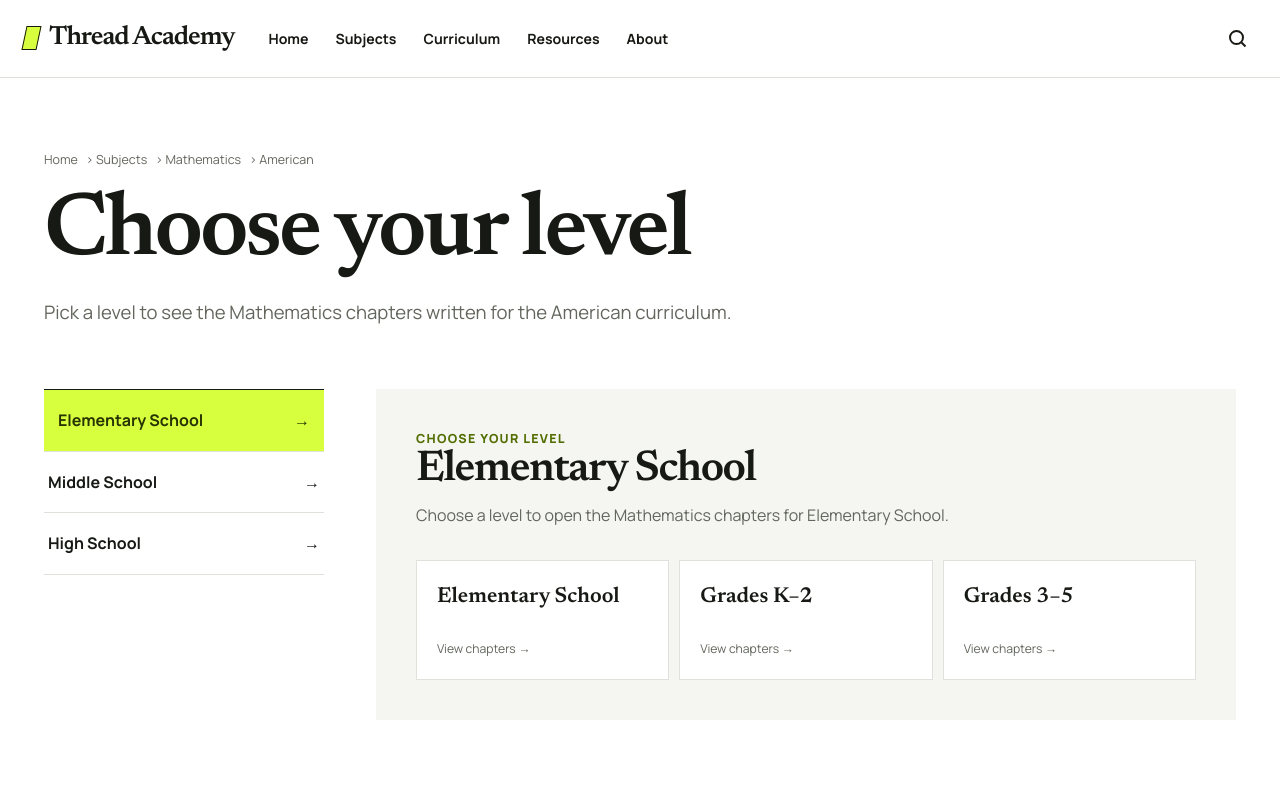
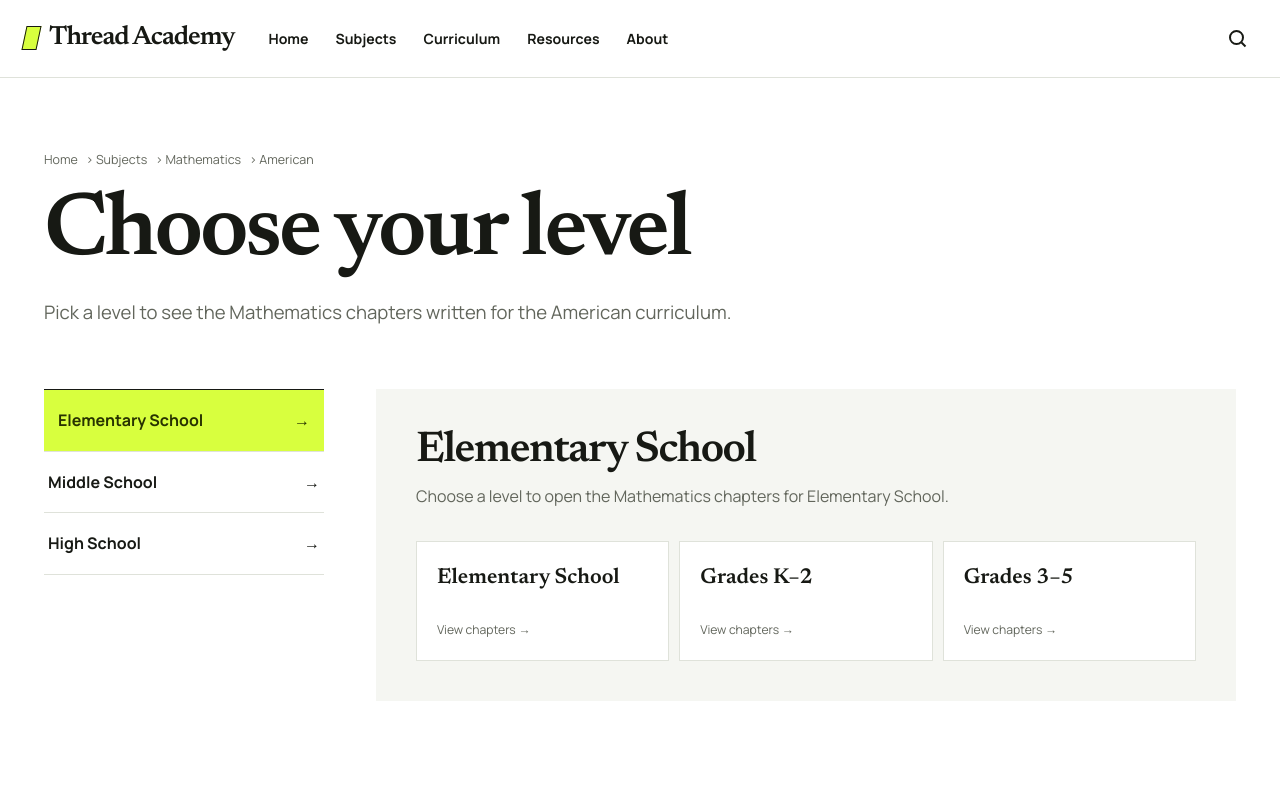
Before and after one commit to aliaaquib/student-learning-website, a Next.js app: page /subjects/mathematics/american in a window 1280 px wide. Shown: the top 800 px of the page. Built offline with nearby package versions, Linux system fonts and the light colour scheme.

Commit message:
Remove the Choose your level eyebrow from the level picker (all subjects)

```diff
--- a/src/app/subjects/[subject]/[curriculum]/LevelPicker.tsx
+++ b/src/app/subjects/[subject]/[curriculum]/LevelPicker.tsx
@@ -54,7 +54,6 @@ export default function LevelPicker({
       </div>
       {stage && (
         <div className="stage-panel">
-          <div className="eyebrow">Choose your level</div>
           <h2>{stage.name}</h2>
           <p>
             Choose a level to open the {subject.name} chapters for {stage.name}.
```
